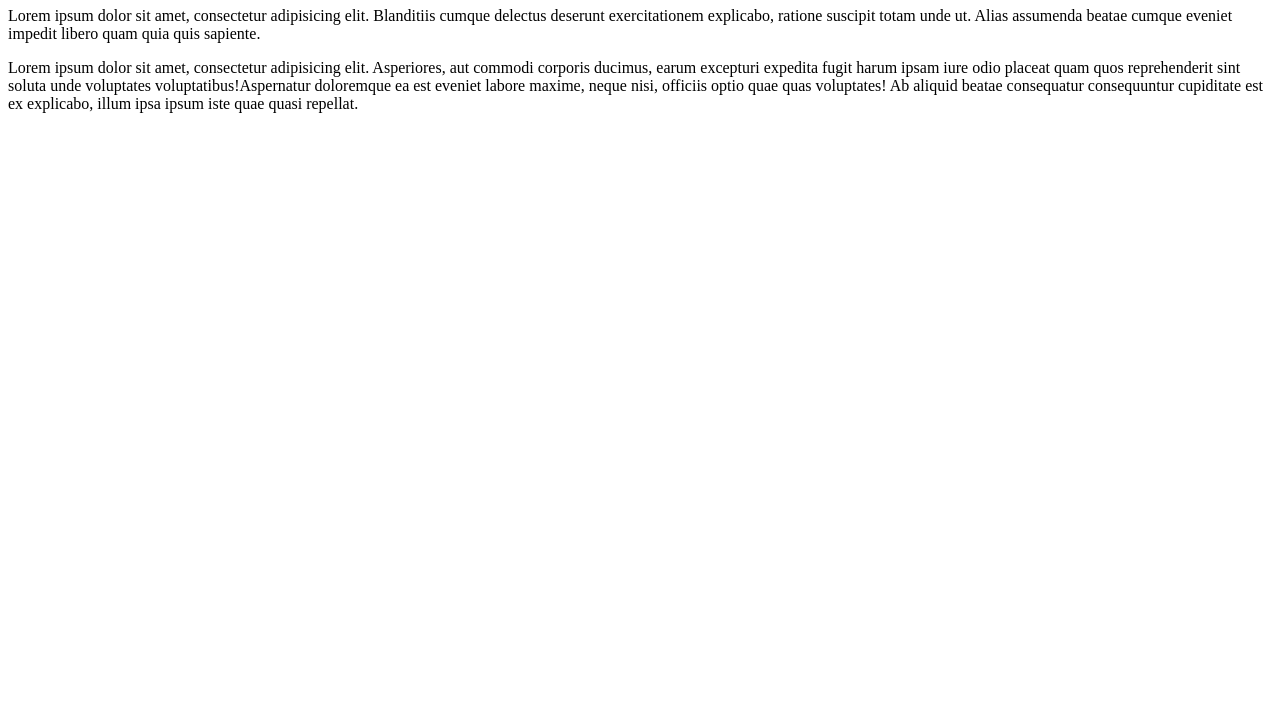
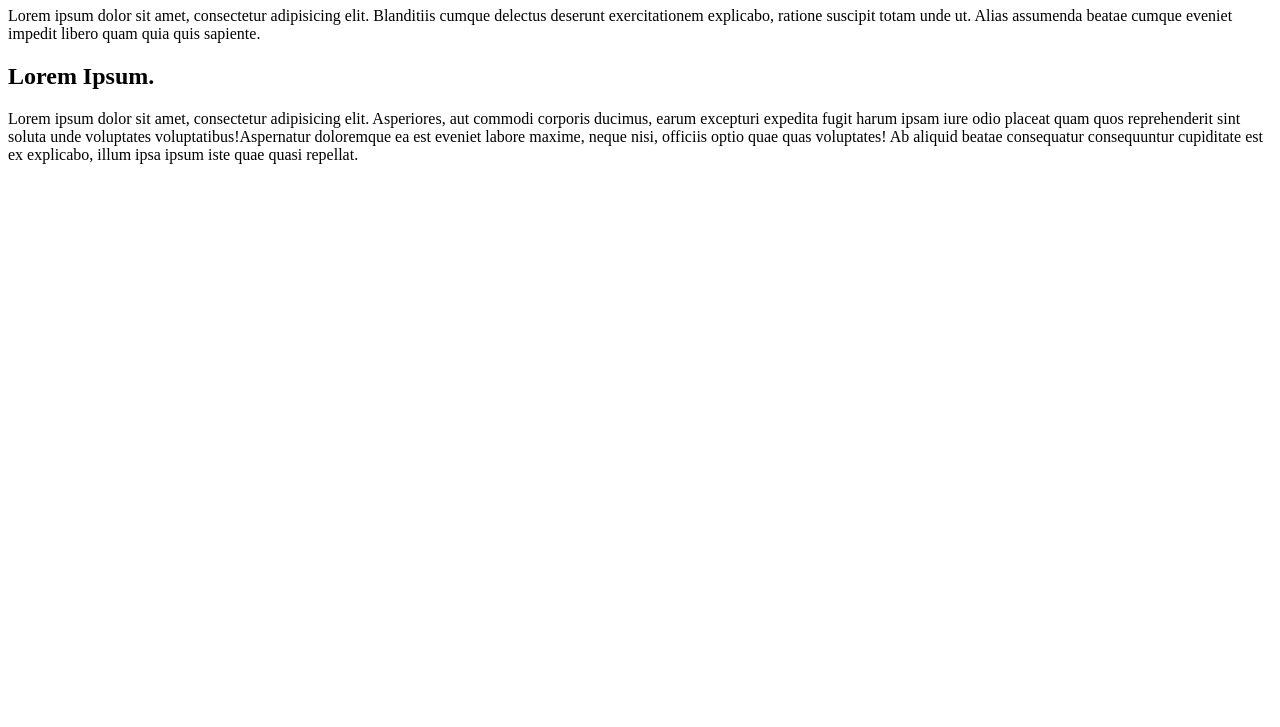
Before and after one commit to BartOomsschool/soloproject, a plain HTML site: page index.html in a window 1280 px wide. Shown: the part 73-800 px from the top of the page. Drawn offline with Linux system fonts and the light colour scheme.

Commit message:
Update index + css + readme

```diff
--- a/index.html
+++ b/index.html
@@ -3,10 +3,12 @@
 <head>
     <meta charset="UTF-8">
     <title>Title</title>
+    <link rel="stylesheet" href="style.css">
 </head>
 <body>
 <h1>Lorem.</h1>
 <p>Lorem ipsum dolor sit amet, consectetur adipisicing elit. Blanditiis cumque delectus deserunt exercitationem explicabo, ratione suscipit totam unde ut. Alias assumenda beatae cumque eveniet impedit libero quam quia quis sapiente.</p>
+<h2>Lorem Ipsum.</h2>
 <p>Lorem ipsum dolor sit amet, consectetur adipisicing elit. Asperiores, aut commodi corporis ducimus, earum excepturi
     expedita fugit harum ipsam iure odio placeat quam quos reprehenderit sint soluta unde voluptates
     voluptatibus!Aspernatur doloremque ea est eveniet labore maxime, neque nisi, officiis optio quae quas voluptates! Ab
--- /dev/null
+++ b/style.css
@@ -0,0 +1,3 @@
+body {
+    magrin: auto;
+}
```
Also changed, not shown: 1 other file.
